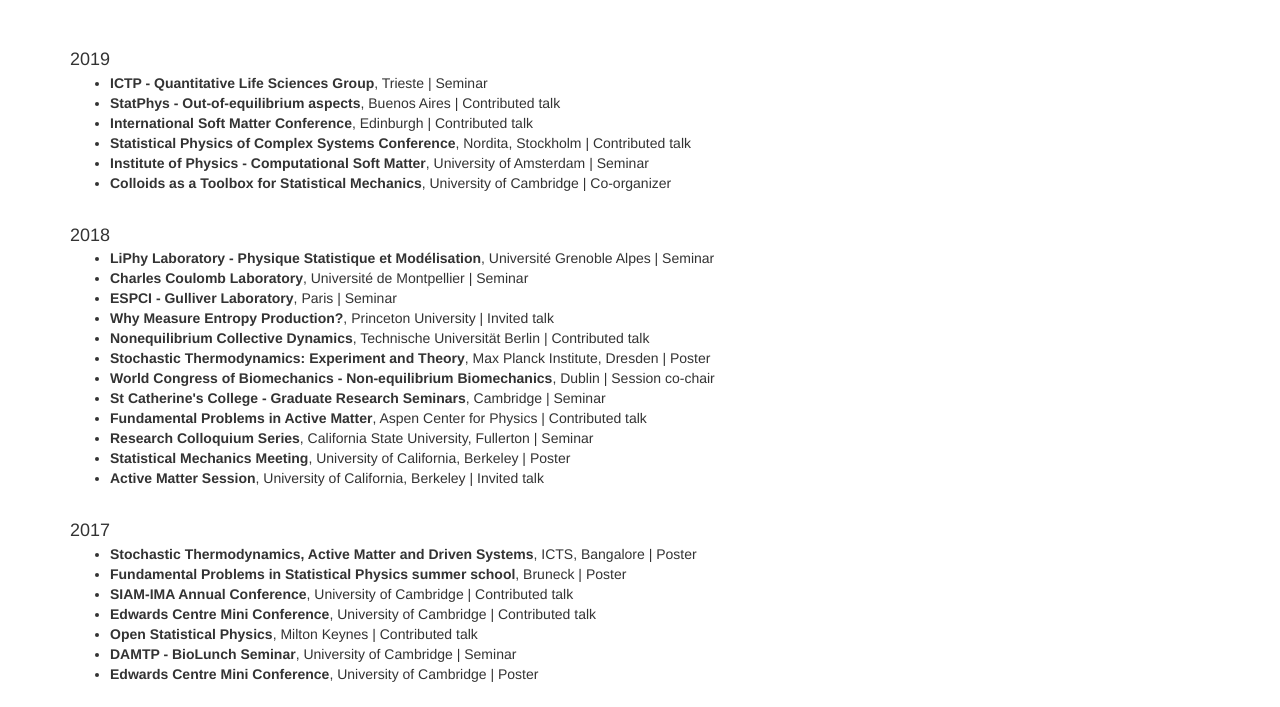
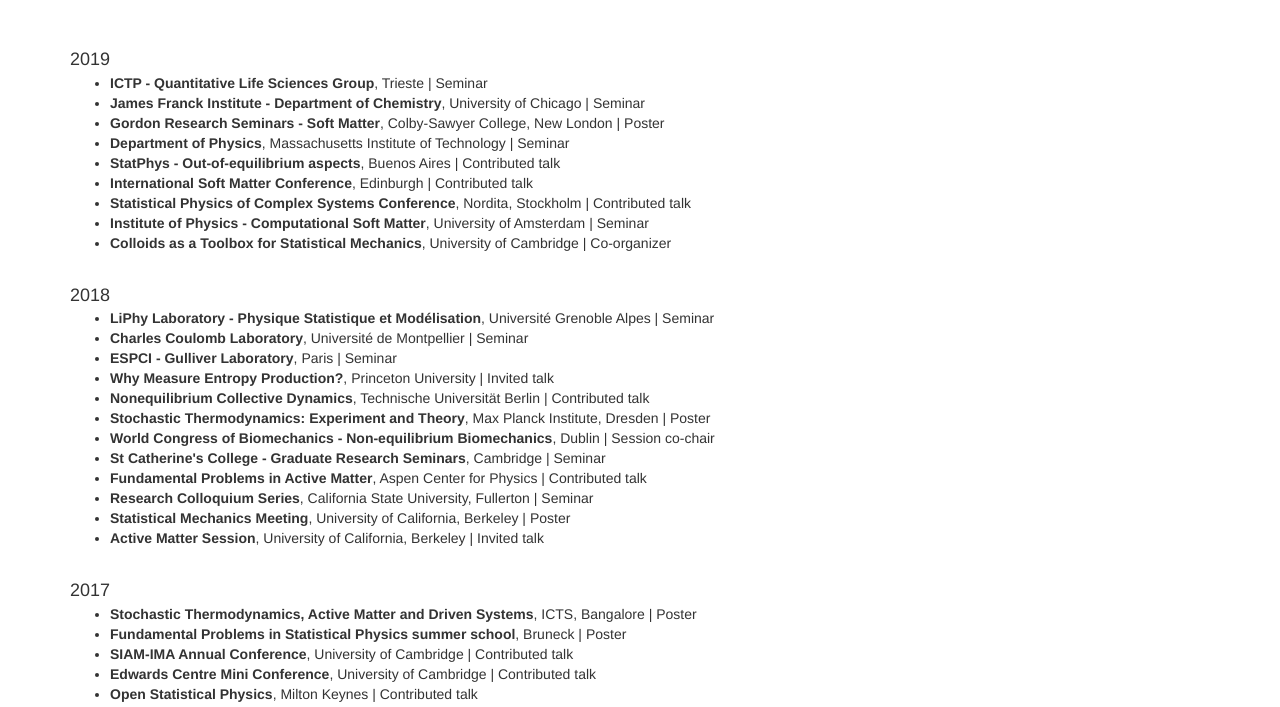
Before and after one commit to efodorphysics/efodorphysics.github.io, a plain HTML site: page presentations.html in a window 1280 px wide. Shown: the part 53-760 px from the top of the page. Drawn offline with nearby package versions, Linux system fonts and the light colour scheme.

Commit message:
Initial commit

```diff
--- a/presentations.html
+++ b/presentations.html
@@ -44,6 +44,12 @@
 			<br><br><font size="4">2019</font>
 			<ul>
 				<li><b>ICTP - Quantitative Life Sciences Group</b>, Trieste | Seminar</li>
+
+				<li><b>James Franck Institute - Department of Chemistry</b>, University of Chicago | Seminar</li>
+
+				<li><b>Gordon Research Seminars - Soft Matter</b>, Colby-Sawyer College, New London | Poster</li>
+
+				<li><b>Department of Physics</b>, Massachusetts Institute of Technology | Seminar</li>
 
 				<li><b>StatPhys - Out-of-equilibrium aspects</b>, Buenos Aires | Contributed talk</li>
 
```
Also changed, not shown: 4 other files.
